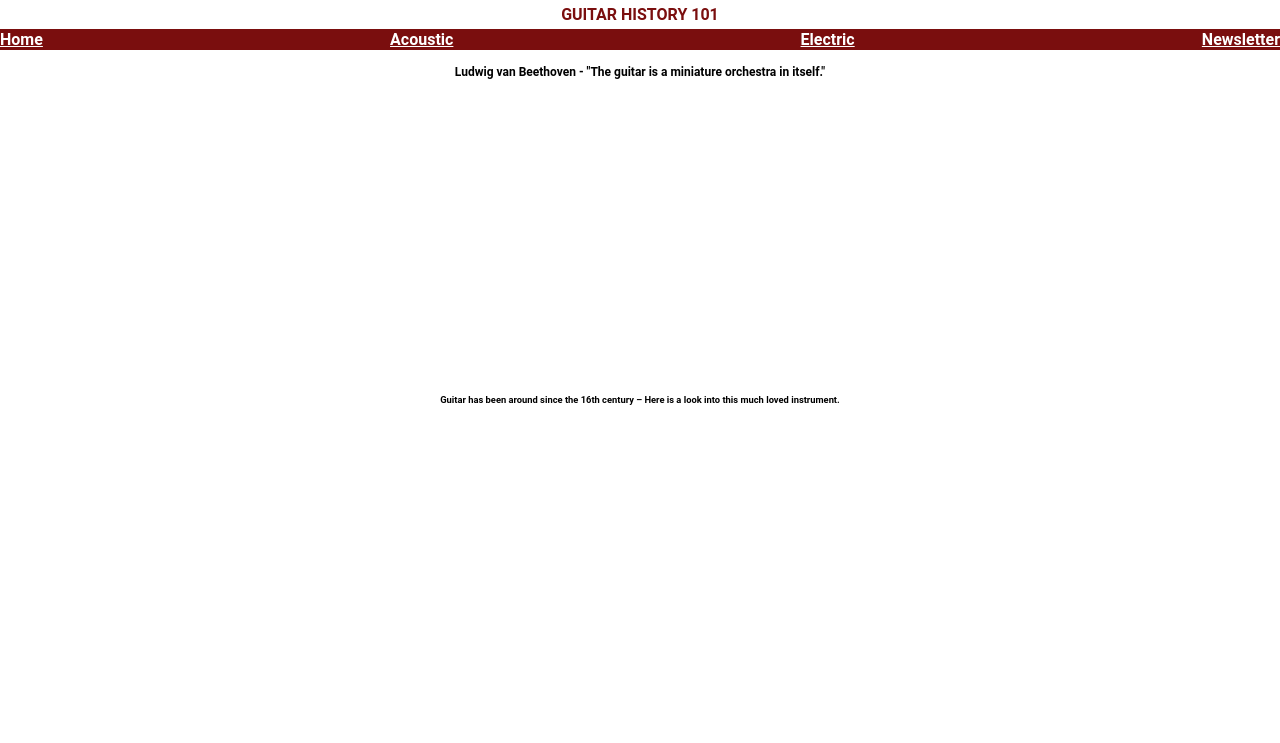
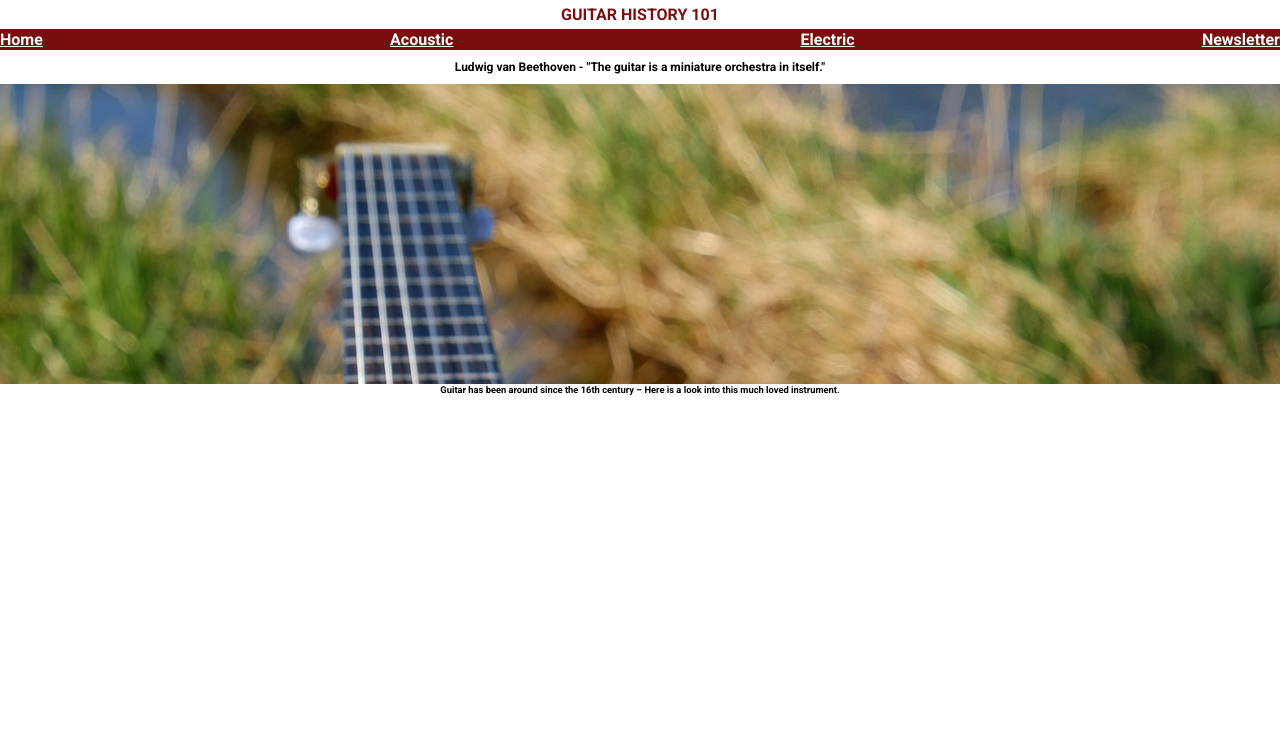
Before and after one commit to seanpatton1/History-Acoustic-and-Electric-Guitar, a plain HTML site: page index.html in a window 1280 px wide. Shown: the top 743 px of the page. Drawn offline with Linux system fonts and the light colour scheme.

Commit message:
added further styling to main picture

```diff
--- a/assets/css/style.css
+++ b/assets/css/style.css
@@ -1,15 +1,11 @@
 /* Google fonts import */
-@import url('https://fonts.googleapis.com/css2?family=Roboto:ital,wght@0,100;0,300;0,400;0,500;0,700;0,900;1,100;1,300;1,400;1,500;1,700;1,900&display=swap')
+@import url('https://fonts.googleapis.com/css2?family=Roboto:ital,wght@0,100;0,300;0,400;0,500;0,700;0,900;1,100;1,300;1,400;1,500;1,700;1,900&display=swap');
 
 /* wildcard selector added to overide default browser settings - used from love running project*/
-html {
-    box-sizing: border-box;
-}
-
-*, *::before, *::after {
+* {
     margin: 0;
     padding: 0;
-    box-sizing: inherit;
+    box-sizing: border-box;
 }
 
 /* general styles */
@@ -69,16 +65,18 @@ body {
     justify-content: center;
     align-items: center;
     font-size: 50%;
-    padding-top: 15px;
-    padding-bottom: 15px;
+    padding-top: 10px;
+    padding-bottom: 10px;
 
 }
 
 .middle-image-one {
-    background: url(../images/latest\ guitar\ image.jpg) no repeat center cover;
+    background: url(../images/latest\ guitar\ image.jpg) no-repeat;
     height: 300px;
     width: 100%;
     position: relative;
+    background-size: cover;
+    justify-content: center;
 
 }
 
```
